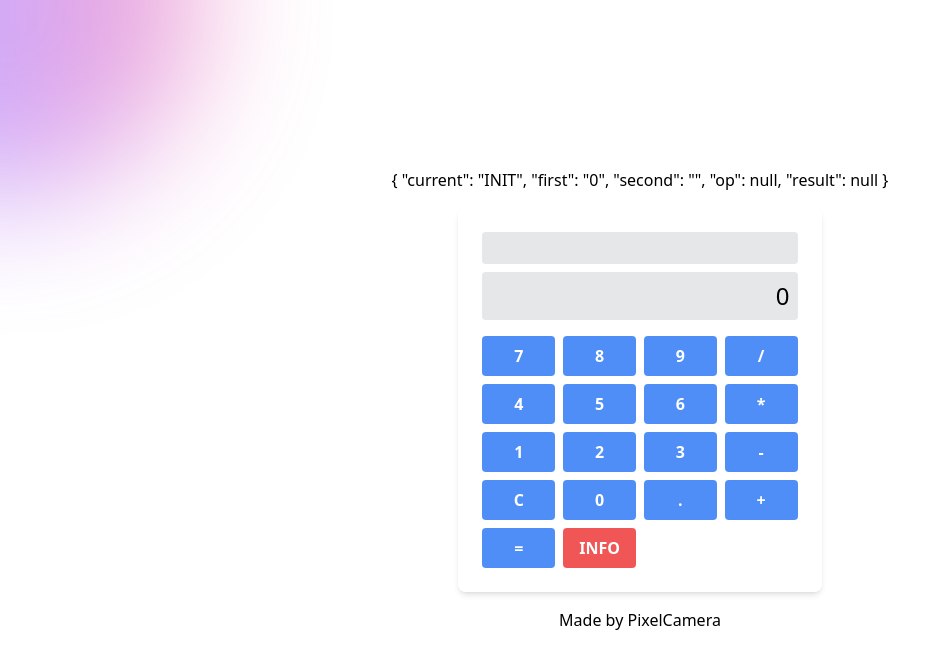
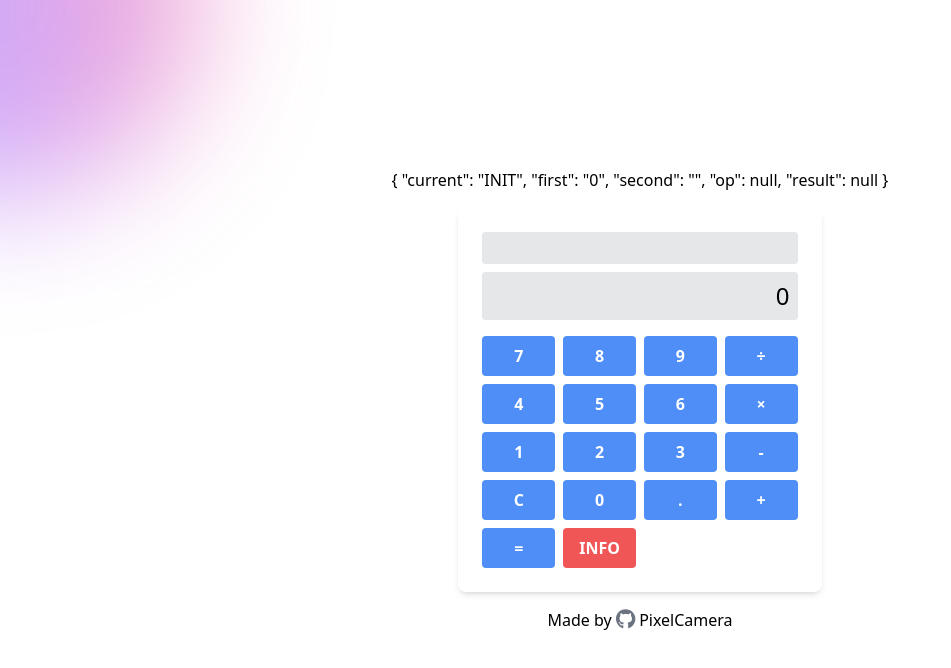
Before and after one commit to PixelCamera/calculator, a Vue app: page / in a window 1280 px wide. Both pictures are taken after a click on the button "INFO". Shown: the top 668 px of the page, without its empty margins (0-951 px from the left). Built offline with nearby package versions, Linux system fonts and the light colour scheme.

Commit message:
import fontawesome vue comp

```diff
--- a/package.json
+++ b/package.json
@@ -9,6 +9,11 @@
     "preview": "vite preview"
   },
   "dependencies": {
+    "@fortawesome/fontawesome-svg-core": "^6.6.0",
+    "@fortawesome/free-brands-svg-icons": "^6.6.0",
+    "@fortawesome/free-regular-svg-icons": "^6.6.0",
+    "@fortawesome/free-solid-svg-icons": "^6.6.0",
+    "@fortawesome/vue-fontawesome": "^3.0.8",
     "decimal.js": "^10.4.3",
     "vue": "^3.4.29"
   },
--- a/src/App.vue
+++ b/src/App.vue
@@ -1,37 +1,3 @@
-<template>
-  <div class="flex flex-col justify-center items-center h-screen gap-4">
-    <responsive-glow-background/>
-    <p v-if="showInfo"> {{ calcState }} </p>
-    <div class="bg-white p-6 rounded-lg shadow-md z-10 bg-opacity-50">
-      <div class="mb-4">
-        <div class="w-full text-right text-lg p-2 bg-gray-900 rounded bg-opacity-10 mb-2 h-8 overflow-hidden">
-          {{ expressionDisplay }}
-        </div>
-        <div class="w-full text-right text-2xl p-2 bg-gray-900 rounded bg-opacity-10">
-          {{ valueDisplay }}
-        </div>
-      </div>
-      <div class="grid grid-cols-4 gap-2">
-        <button
-            v-for="btn in buttons"
-            :key="btn"
-            @click="handleInput(btn)"
-            class="bg-blue-500 hover:bg-blue-600 active:bg-blue-700 focus:bg-blue-600 text-white font-bold py-2 px-4 rounded bg-opacity-90"
-        >
-          {{ btn }}
-        </button>
-        <button
-            @click="switchInfo()"
-            class="bg-red-500 hover:bg-red-600 active:bg-red-700 text-white font-bold py-2 px-4 rounded bg-opacity-90"
-        > INFO
-        </button>
-      </div>
-    </div>
-    <div>Made by <a href="https://github.com/PixelCamera/calculator" target="_blank" class="hover:text-red-500">PixelCamera</a>
-    </div>
-  </div>
-</template>
-
 <script setup>
 import {ref, reactive, computed} from 'vue'
 import ResponsiveGlowBackground from "@/components/ResponsiveGlowBackground.vue";
@@ -62,8 +28,8 @@ const calcState = reactive({
 })
 
 // 定义计算器按钮
-const buttons = ['7', '8', '9', '/', '4', '5', '6', '*', '1', '2', '3', '-', 'C', '0', '.', '+', '=']
-const operators = ['+', '-', '*', '/']
+const buttons = ['7', '8', '9', '÷', '4', '5', '6', '×', '1', '2', '3', '-', 'C', '0', '.', '+', '=']
+const operators = ['+', '-', '×', '÷']
 
 // 辅助函数：检查当前状态
 const isState = (...states) => states.includes(calcState.current)
@@ -115,8 +81,8 @@ function calculate() {
   const operations = {
     '+': a.plus(b),
     '-': a.minus(b),
-    '*': a.times(b),
-    '/': b.isZero() ? 'Error' : a.dividedBy(b)
+    '×': a.times(b),
+    '÷': b.isZero() ? 'Error' : a.dividedBy(b)
   }
   return operations[calcState.op]?.toString() ?? 'Error'
 }
@@ -201,3 +167,41 @@ function handleInput(input) {
   actions[calcState.current]()
 }
 </script>
+
+<template>
+  <div class="flex flex-col justify-center items-center h-screen gap-4">
+    <responsive-glow-background/>
+    <p v-if="showInfo"> {{ calcState }} </p>
+    <div class="bg-white p-6 rounded-lg shadow-md z-10 bg-opacity-50">
+      <div class="mb-4">
+        <div class="w-full text-right text-lg p-2 bg-gray-900 rounded bg-opacity-10 mb-2 h-8 overflow-hidden">
+          {{ expressionDisplay }}
+        </div>
+        <div class="w-full text-right text-2xl p-2 bg-gray-900 rounded bg-opacity-10">
+          {{ valueDisplay }}
+        </div>
+      </div>
+      <div class="grid grid-cols-4 gap-2">
+        <button
+            v-for="btn in buttons"
+            :key="btn"
+            @click="handleInput(btn)"
+            class="bg-blue-500 hover:bg-blue-600 active:bg-blue-700 focus:bg-blue-600 text-white font-bold py-2 px-4 rounded bg-opacity-90"
+        >
+          {{ btn }}
+        </button>
+        <button
+            @click="switchInfo()"
+            class="bg-red-500 hover:bg-red-600 active:bg-red-700 text-white font-bold py-2 px-4 rounded bg-opacity-90"
+        > INFO
+        </button>
+      </div>
+    </div>
+    <div>Made by
+      <a href="https://github.com/PixelCamera/calculator" target="_blank" class="group hover:text-red-500 ">
+        <font-awesome-icon :icon="['fab','github']" class="text-gray-500 text-xl group-hover:text-red-500" />
+        <span class="ml-1">PixelCamera</span>
+      </a>
+    </div>
+  </div>
+</template>
--- a/src/main.js
+++ b/src/main.js
@@ -1,6 +1,17 @@
 import './main.css'
+
 
 import { createApp } from 'vue'
 import App from './App.vue'
 
-createApp(App).mount('#app')
+import { library } from '@fortawesome/fontawesome-svg-core'
+import { FontAwesomeIcon } from '@fortawesome/vue-fontawesome'
+import { fas } from '@fortawesome/free-solid-svg-icons'
+import { far } from '@fortawesome/free-regular-svg-icons'
+import { fab } from '@fortawesome/free-brands-svg-icons'
+
+library.add(fas, far, fab)
+
+createApp(App)
+    .component('font-awesome-icon', FontAwesomeIcon)
+    .mount('#app')
```
Also changed, not shown: 1 other file (tests, documents, lock files or other folders).
